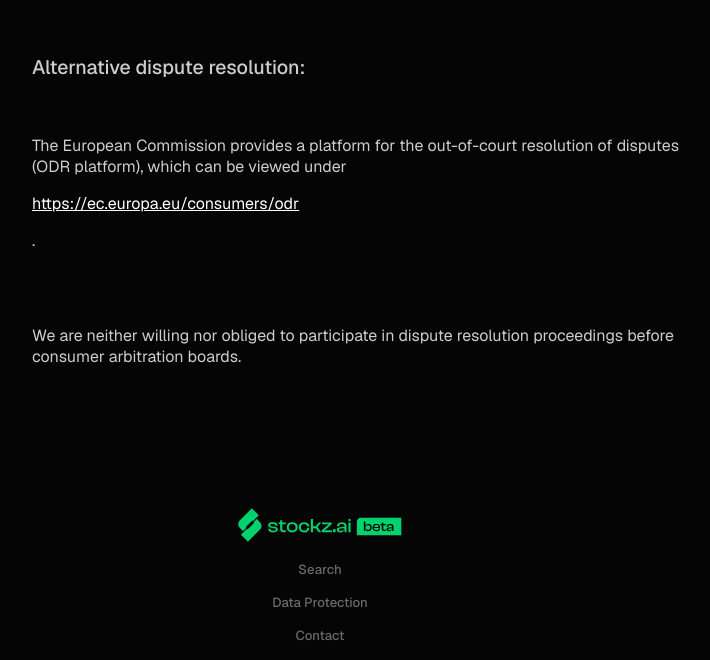
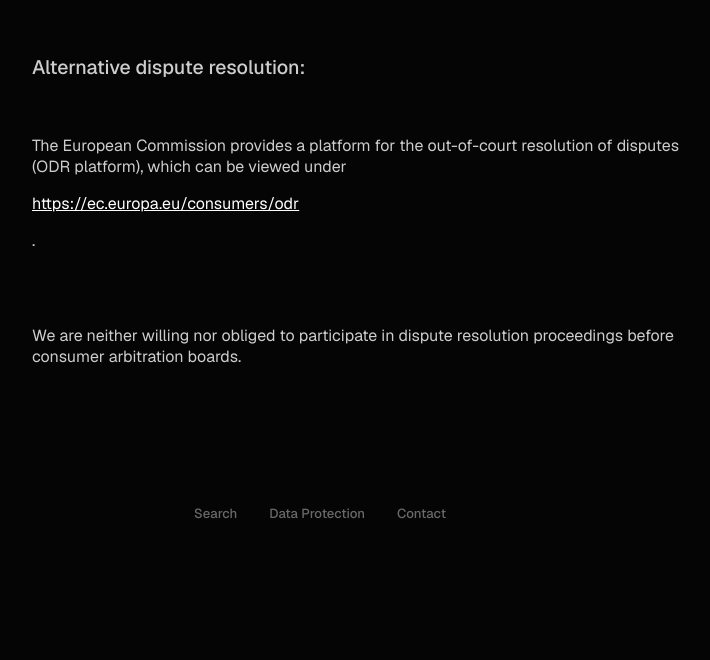
Before and after one commit to alexsmri/stockzai_webdev, a React (Vite) app in the folder frontend/: page /legal/contact in a window 1280 px wide. Shown: the part 708-1368 px from the top of the page, without its empty margins (320-1030 px from the left). After the commit the page ends 1246 px from the top, so only its background shows below. Built offline with nearby package versions, Linux system fonts and the light colour scheme; no server answers.

Commit message:
Changed Footer CSS

```diff
--- a/frontend/src/assets/scss/classes/_areas.scss
+++ b/frontend/src/assets/scss/classes/_areas.scss
@@ -16,7 +16,7 @@
     flex-grow: 1;
 }
 .area-application-body {
-    border-radius: u.scale-gap(1) 0 0 0;
+    border-radius: u.scale-gap(1) 0 0 u.scale-gap(1);
     background-color: var(--color-primary-subtle);
     padding: u.scale-padding(2);
     padding-top: u.scale-padding(1);
--- a/frontend/src/components/COM_Footer.tsx
+++ b/frontend/src/components/COM_Footer.tsx
@@ -1,17 +1,7 @@
-import Logo from '@/assets/media/LOGO_schwarzquer.svg?react';
-import { useNavigate } from 'react-router-dom';
-
 export default function COM_Footer() {
-  const navigate = useNavigate();
   return (
     <>
-      <div className="area-flex-col mod-bottom">
-        <Logo
-          className="img-logo mod-cursor-pointer"
-          onClick={() => {
-            navigate('/');
-          }}
-        />
+      <div className="area-flex-wrap mod-center mod-gap-l">
         <a href="/companies/search" className="look-button-subtle">
           Search
         </a>
--- a/frontend/src/components/COM_Sidebar.tsx
+++ b/frontend/src/components/COM_Sidebar.tsx
@@ -4,7 +4,6 @@ import LOGO_schwarzquer from '@/assets/media/LOGO_quadrat.svg?react';
 import ICON_Expand from '@/assets/media/ICON_Expand.svg?react';
 import ICON_Search from '@/assets/media/ICON_Search.svg?react';
 import ICON_FirstPlace from '@/assets/media/ICON_FirstPlace.svg?react';
-import ICON_Alert from '@/assets/media/ICON_Alert.svg?react';
 import ICON_Feedback from '@/assets/media/ICON_Feedback.svg?react';
 import { useWindowDimensions, useUserStoreSync } from '../hooks/hooks';
 import { useUserStore } from '../context/CTX_UserStore';
@@ -30,12 +29,6 @@ const NAV_ITEMS: NavItem[] = [
     to: '/companies/top-stocks',
     Icon: ICON_FirstPlace,
     isActive: (pathname) => pathname.startsWith('/companies/top-stocks'),
-  },
-  {
-    label: 'Alerts',
-    to: '/alerts',
-    Icon: ICON_Alert,
-    isActive: (pathname) => pathname.startsWith('/alerts'),
   },
   {
     label: 'Feedback',
--- a/frontend/src/structures/STR_ApplicationPage.tsx
+++ b/frontend/src/structures/STR_ApplicationPage.tsx
@@ -1,6 +1,7 @@
 import type { ReactNode } from 'react';
 import COM_Sidebar from '../components/COM_Sidebar';
 import COM_Breadcrumbs from '../components/COM_Breadcrumbs';
+import COM_Footer from '../components/COM_Footer';
 
 export default function STR_ApplicationPage({
   prTitle,
@@ -21,6 +22,7 @@ export default function STR_ApplicationPage({
           {prTitle && <h1 className="look-text-x7 mod-align-left">{prTitle}</h1>}
           {children}
         </div>
+        <COM_Footer />
       </div>
     </div>
   );
```
